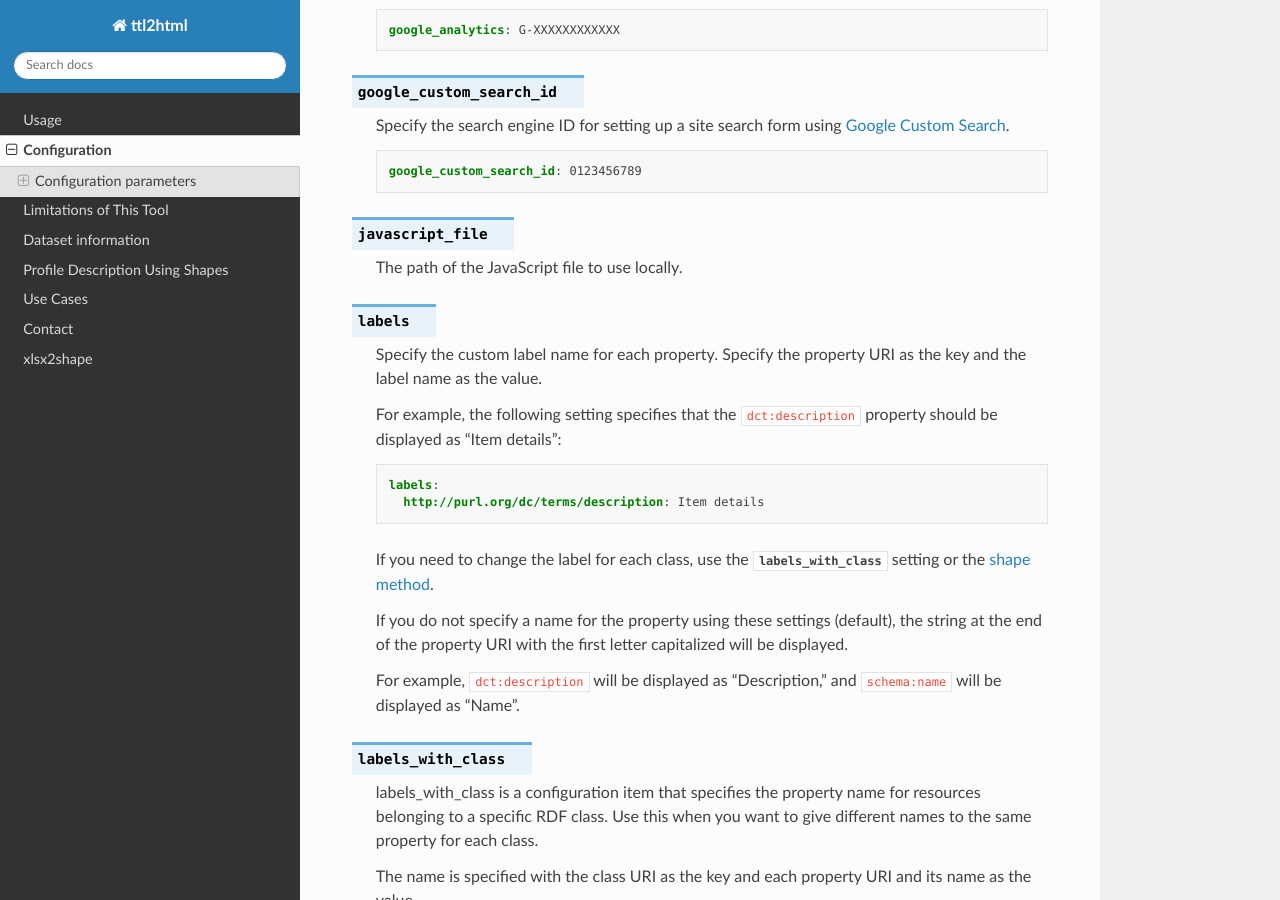
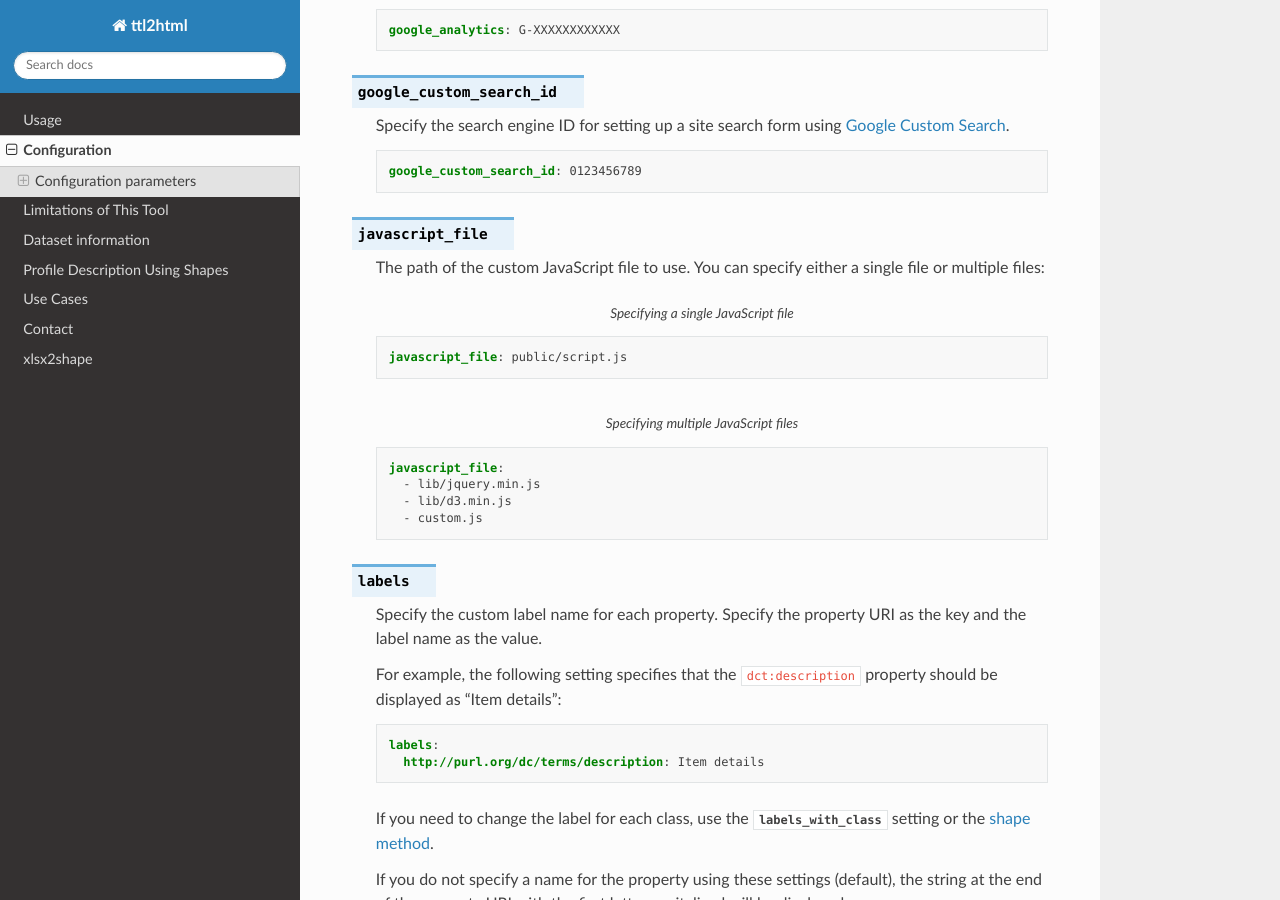
Before and after one commit to masao/ttl2html-doc, a Sphinx documentation site: the page built from docs/configuration.rst, in a window 1280 px wide and 900 px high, scrolled down 2086 px. Built offline with Sphinx 7.4.7 and the Read the Docs theme 3.1.0, drawn with Linux system fonts in a browser that asks for light colours.

Commit message:
add doc for javascript_file. cf. https://github.com/masao/ttl2html/issues/201

```diff
--- a/docs/configuration.rst
+++ b/docs/configuration.rst
@@ -89,7 +89,21 @@ All configuration keys available are documeted as follows:
 
 .. confval:: javascript_file
 
-  The path of the JavaScript file to use locally.
+  The path of the custom JavaScript file to use.
+  You can specify either a single file or multiple files:
+
+  .. code-block:: YAML
+    :caption: Specifying a single JavaScript file
+
+    javascript_file: public/script.js
+
+  .. code-block:: YAML
+    :caption: Specifying multiple JavaScript files
+
+    javascript_file:
+      - lib/jquery.min.js
+      - lib/d3.min.js
+      - custom.js
 
 .. confval:: labels
 
```
